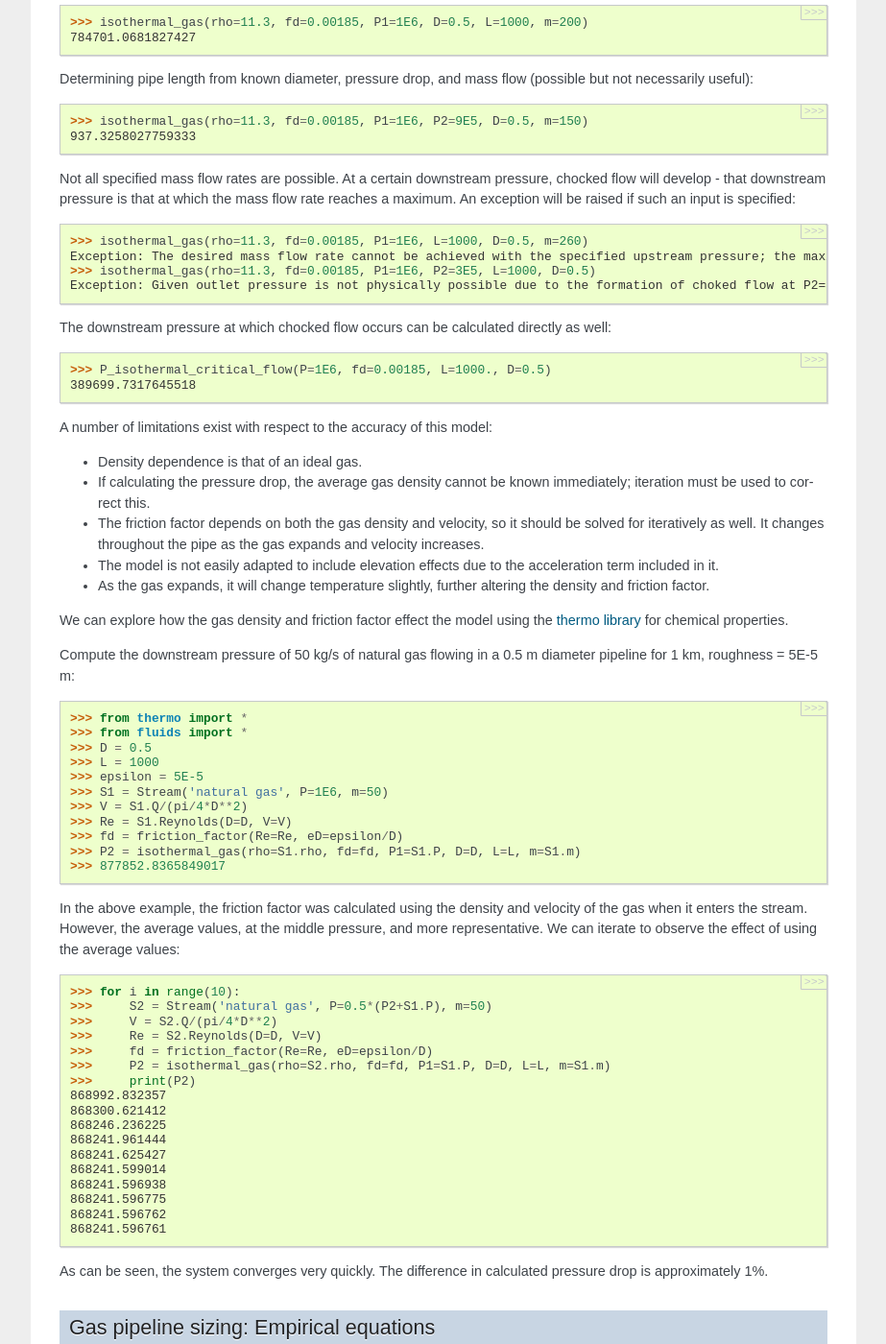
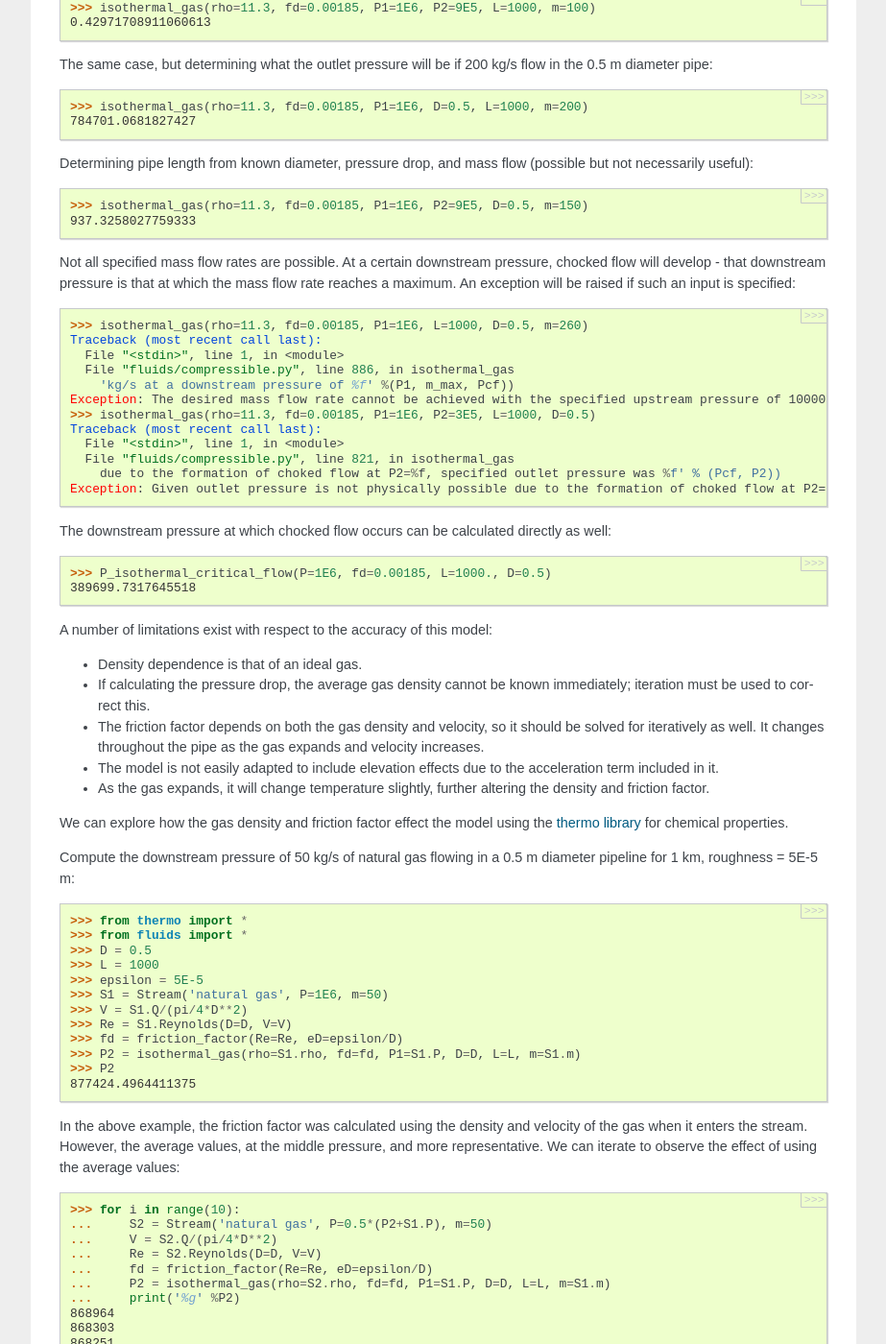
Before and after one commit to CalebBell/fluids, a Sphinx documentation site: the page built from docs/tutorial.rst, in a window 1280 px wide and 1400 px high, scrolled down 11092 px. Shown: the whole window at 96% size, without its empty margins (198-1121 px from the left). Built offline with Sphinx 7.4.7, drawn with Linux system fonts in a browser that asks for light colours; some of the changed text lies outside the part shown.

Commit message:
Update turotial - removing out of date results and replacing them with new values

```diff
--- a/docs/tutorial.rst
+++ b/docs/tutorial.rst
@@ -51,6 +51,11 @@
 >>> from fluids.vectorized import *
 >>> friction_factor(Re=[100, 1000, 10000], eD=0)
 array([ 0.64      ,  0.064     ,  0.03088295])
+
+It is possible to switch back and forth between the namespaces with a subsequent
+import:
+
+>>> from fluids import *
 
 Dimensionless numbers
 ---------------------
@@ -325,7 +330,7 @@
 
 >>> T1 = TANK(D=1.2, L=4, horizontal=False)
 >>> T1.V_total, T1.A # Total volume of the tank and its surface area
-4.523893421169302, 17.34159144781566
+(4.523893421169302, 17.34159144781566)
 
 By default, tanks are cylinders without heads. Tank heads can be specified
 to be conical, ellipsoidal, torispherical, guppy, or spherical. The heads can
@@ -488,9 +493,9 @@
 of year, 0 seconds in, with both models:
 
 >>> hwm93(Z=1000, latitude=45, longitude=45, day=150)
-[-0.0038965975400060415, 3.8324742317199707]
+(-0.0038965975400060415, 3.8324742317199707)
 >>> hwm14(Z=1000, latitude=45, longitude=45, day=150)
-[-0.9920163154602051, 0.4105832874774933]
+(-0.9920163154602051, 0.4105832874774933)
 
 These wind velocities are only historical normals; conditions may vary year to
 year.
@@ -640,9 +645,17 @@
 at which the mass flow rate reaches a maximum. An exception will be
 raised if such an input is specified:
 
->>> isothermal_gas(rho=11.3, fd=0.00185, P1=1E6, L=1000, D=0.5, m=260)
-Exception: The desired mass flow rate cannot be achieved with the specified upstream pressure; the maximum flowrate is 257.216733 at an downstream pressure of 389699.731765
->>> isothermal_gas(rho=11.3, fd=0.00185, P1=1E6, P2=3E5, L=1000, D=0.5)
+>>> isothermal_gas(rho=11.3, fd=0.00185, P1=1E6, L=1000, D=0.5, m=260) # doctest: +IGNORE_EXCEPTION_DETAIL
+Traceback (most recent call last):
+  File "<stdin>", line 1, in <module>
+  File "fluids/compressible.py", line 886, in isothermal_gas
+    'kg/s at a downstream pressure of %f' %(P1, m_max, Pcf))
+Exception: The desired mass flow rate cannot be achieved with the specified upstream pressure of 1000000.000000 Pa; the maximum flowrate is 257.216733 kg/s at a downstream pressure of 389699.731765
+>>> isothermal_gas(rho=11.3, fd=0.00185, P1=1E6, P2=3E5, L=1000, D=0.5) # doctest: +IGNORE_EXCEPTION_DETAIL
+Traceback (most recent call last):
+  File "<stdin>", line 1, in <module>
+  File "fluids/compressible.py", line 821, in isothermal_gas
+    due to the formation of choked flow at P2=%f, specified outlet pressure was %f' % (Pcf, P2))
 Exception: Given outlet pressure is not physically possible due to the formation of choked flow at P2=389699.731765, specified outlet pressure was 300000.000000
 
 The downstream pressure at which chocked flow occurs can be calculated directly
@@ -680,7 +693,8 @@
 >>> Re = S1.Reynolds(D=D, V=V)
 >>> fd = friction_factor(Re=Re, eD=epsilon/D)
 >>> P2 = isothermal_gas(rho=S1.rho, fd=fd, P1=S1.P, D=D, L=L, m=S1.m)
->>> 877852.8365849017
+>>> P2
+877424.4964411375
 
 In the above example, the friction factor was calculated using the density
 and velocity of the gas when it enters the stream. However, the average values,
@@ -688,22 +702,22 @@
 the effect of using the average values:
 
 >>> for i in range(10):
->>>     S2 = Stream('natural gas', P=0.5*(P2+S1.P), m=50)
->>>     V = S2.Q/(pi/4*D**2)
->>>     Re = S2.Reynolds(D=D, V=V)
->>>     fd = friction_factor(Re=Re, eD=epsilon/D)
->>>     P2 = isothermal_gas(rho=S2.rho, fd=fd, P1=S1.P, D=D, L=L, m=S1.m)
->>>     print(P2)
-868992.832357
-868300.621412
-868246.236225
-868241.961444
-868241.625427
-868241.599014
-868241.596938
-868241.596775
-868241.596762
-868241.596761
+...     S2 = Stream('natural gas', P=0.5*(P2+S1.P), m=50)
+...     V = S2.Q/(pi/4*D**2)
+...     Re = S2.Reynolds(D=D, V=V)
+...     fd = friction_factor(Re=Re, eD=epsilon/D)
+...     P2 = isothermal_gas(rho=S2.rho, fd=fd, P1=S1.P, D=D, L=L, m=S1.m)
+...     print('%g' %P2)
+868964
+868303
+868251
+868247
+868247
+868247
+868247
+868247
+868247
+868247
 
 As can be seen, the system converges very quickly. The difference in calculated
 pressure drop is approximately 1%.
@@ -847,10 +861,10 @@
 
 Consider 0.8 mm pebbles with 40% empty space with water flowing through a 2 m
 column creeping flow at a superficial velocity of 1 mm/s. We can calculate the
-pressure drop using the :py:func:`~.dP_packed_bed` function:
+pressure drop in Pascals using the :py:func:`~.dP_packed_bed` function:
 
 >>> dP_packed_bed(dp=8E-4, voidage=0.4, vs=1E-3, rho=1E3, mu=1E-3, L=2)
-2876.565391768883 # Pa
+2876.565391768883
 
 The method can be specified manually as well, for example the commonly used Ergun equation:
 
@@ -868,15 +882,15 @@
 >>> KTA(dp=8E-4, voidage=0.4, vs=1E-3, rho=1E3, mu=1E-3) # A correlation standardized for use in pebble reactors
 1440.409277034248
 
-If the column diameter was 0.5 m, the flow rate would be:
+If the column diameter was 0.5 m, the flow rate in m^3/s would be:
 
 >>> .001*(pi/4*0.5**2) # superficial_velocity*A_column
-0.00019634954084936208 # m^3/s
+0.00019634954084936208
 
 The holdup (total volume of the column holding fluid not particles) would be:
 
 >>> (pi/4*0.5**2)*(2)*0.4 # A_column*H_column*voidage
-0.15707963267948966 # m^3
+0.15707963267948966
 
 
 Not all particles are spherical. There have been correlations published for
@@ -1009,6 +1023,7 @@
 :py:func:`~.K_to_Cv`, :py:func:`~.Cv_to_K`, :py:func:`~.Kv_to_K`,
 :py:func:`~.Cv_to_Kv`, and :py:func:`~.Kv_to_Cv`.
 
+>>> from fluids import *
 >>> K_to_Kv(K=16, D=0.016)
 2.56
 >>> K_to_Cv(K=16, D=0.016)
@@ -1239,8 +1254,8 @@
 rounding up of a motor power to the nearest size. NEMA standard motors are
 specified in terms of horsepower.
 
->>> motor_round_size(1E5) # 100 kW motor
-111854.98073734052 # 11.8% larger than desired
+>>> motor_round_size(1E5) # 100 kW motor; 11.8% larger than desired
+111854.98073734052
 >>> from scipy.constants import hp
 >>> motor_round_size(1E5)/hp # convert to hp
 150.0
@@ -1328,7 +1343,7 @@
 >>> numbers = [65, 119, 232, 410, 629, 849, 990, 981, 825, 579, 297, 111, 21, 1]
 >>> psd = ParticleSizeDistribution(ds=ds, fractions=numbers, order=0)
 >>> psd
-<Particle Size Distribution, points=14, D[3, 3]=0.002451 m>
+<Particle Size Distribution, points=14, D[3, 3]=2450.886241 m>
 
 In the above example, the analysis available was the number of particles counted
 in each bin. This is equivalent to having normalized the numbers into fractions;
@@ -1390,3 +1405,28 @@
 >>> fractions = psd.fractions_discrete(ds)
 >>> ParticleSizeDistribution(ds=ds, fractions=fractions, order=3).mean_size(3, 2)
 4.4257436305831372e-06
+
+It is straightforward to calculate descriptions of the distribution using the
+available routines:
+
+Volume specific surface area:
+
+>>> psd.vssa
+1359778.1436801916
+
+Span (D90 - D10):
+
+>>> psd.dn(.9) - psd.dn(0.1)
+6.855345945193373e-06
+
+Relative span (D90 - D10)/D50:
+
+>>> (psd.dn(.9) - psd.dn(0.1))/psd.dn(0.5)
+1.3710691890386744
+
+Percentile ratios, D75/D25 and D90/D10:
+
+>>> psd.dn(0.75)/psd.dn(0.25)
+1.9630310841582574
+>>> psd.dn(0.9)/psd.dn(0.1)
+3.602224479279158
```
Also changed, not shown: other parts of docs/tutorial.rst (+17 -17 lines), 2 other files.
